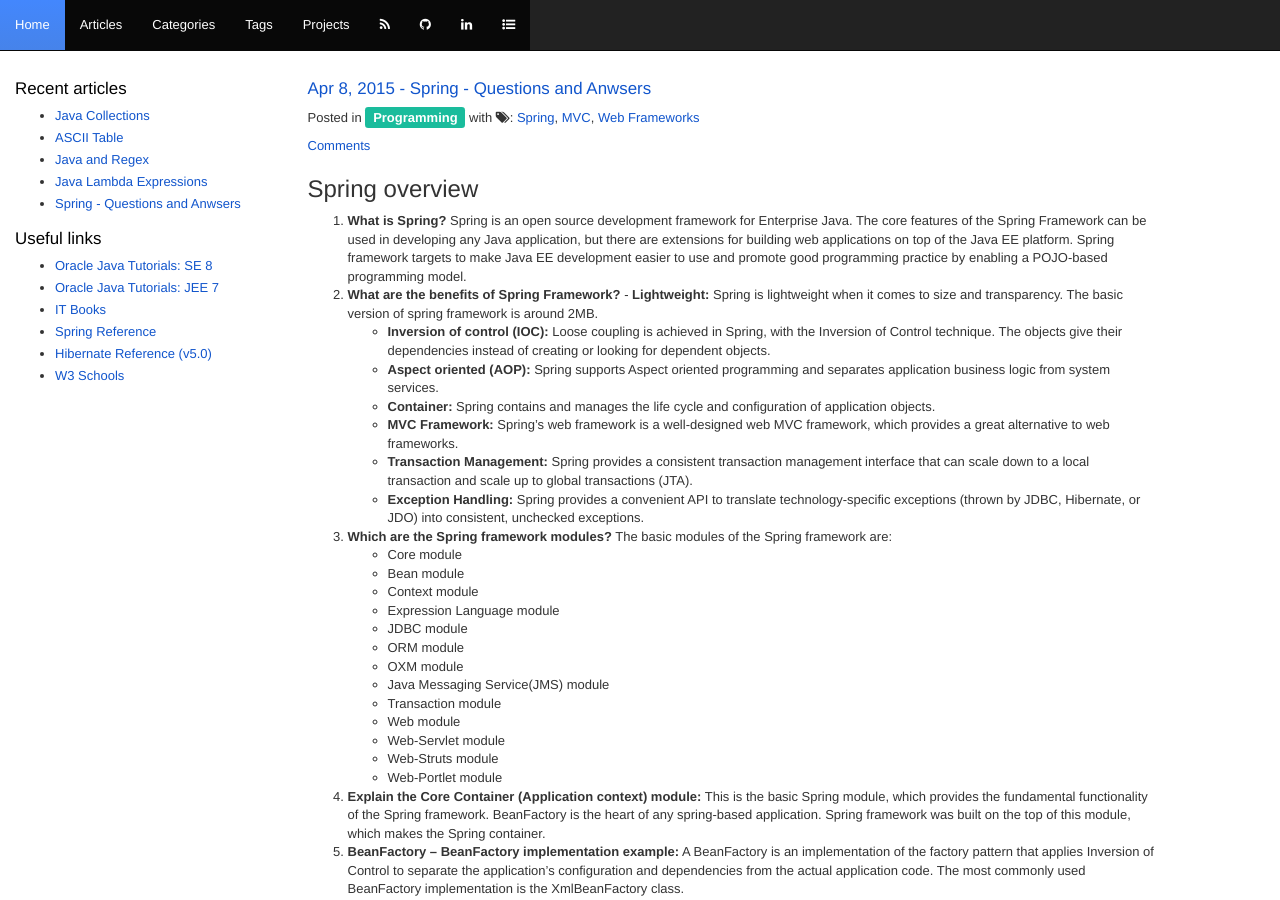
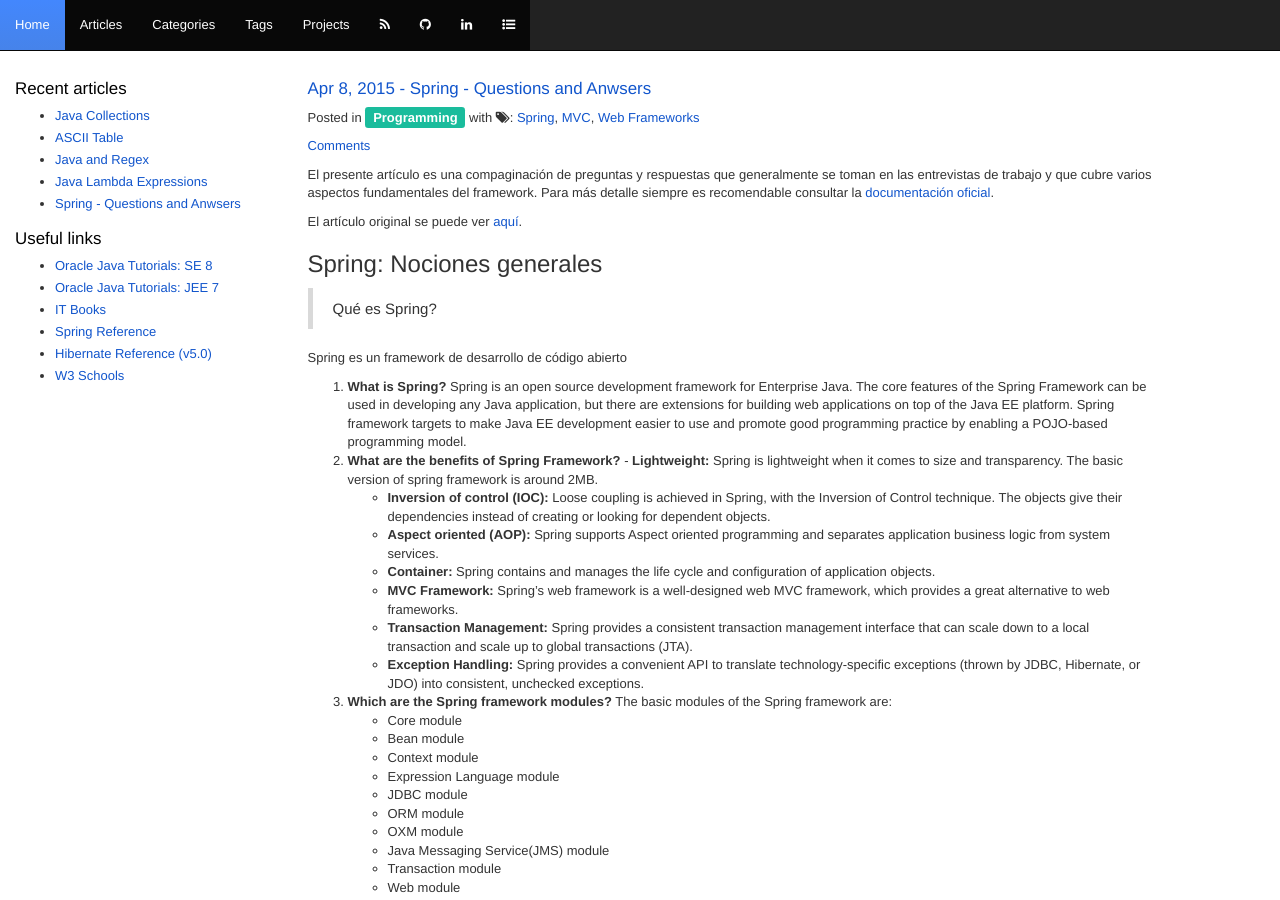
Before and after one commit to damianfanaro/damianfanaro.github.io, a Jekyll site: the page built from _posts/2015-04-08-spring-framework-qa.md, in a window 1280 px wide and 900 px high. Built offline with Jekyll 4.4.1, drawn with Linux system fonts in a browser that asks for light colours; nearby versions of some CDN libraries; Markdown is read by kramdown in place of the engine named in the settings; comment, search, counter and statistics services are not loaded.

Commit message:
Spring post updated

```diff
--- a/_posts/2015-04-08-spring-framework-qa.md
+++ b/_posts/2015-04-08-spring-framework-qa.md
@@ -7,7 +7,15 @@ category: programming
 tags: [spring, mvc, web-frameworks]
 ---
 
-## Spring overview
+El presente artículo es una compaginación de preguntas y respuestas que generalmente se toman en las entrevistas de trabajo y que cubre varios aspectos fundamentales del framework. Para más detalle siempre es recomendable consultar la [documentación oficial](http://docs.spring.io/spring/docs/current/spring-framework-reference/html/).
+
+El artículo original se puede ver [aquí](http://www.javacodegeeks.com/2014/05/spring-interview-questions-and-answers.html).
+
+## Spring: Nociones generales
+
+> Qué es Spring?
+
+Spring es un framework de desarrollo de código abierto
 
 1. **What is Spring?** Spring is an open source development framework for Enterprise Java. The core features of the Spring Framework can be used in developing any Java application, but there are extensions for building web applications on top of the Java EE platform. Spring framework targets to make Java EE development easier to use and promote good programming practice by enabling a POJO-based programming model.
 2. **What are the benefits of Spring Framework?**
```
